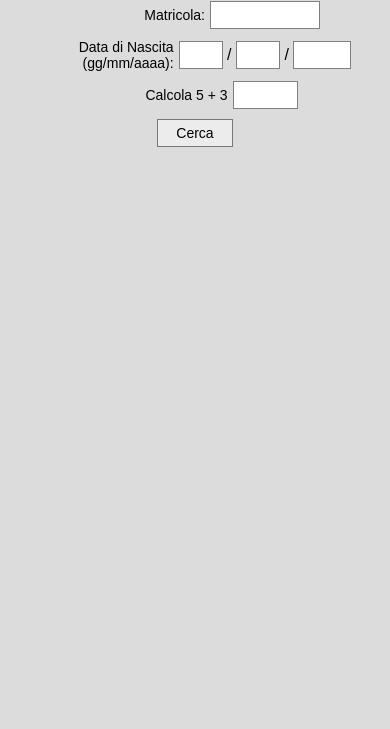
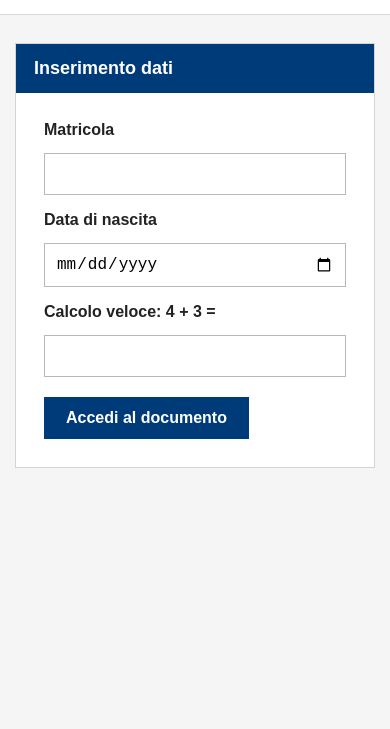
Before and after one commit to atilasarihmaali1994-lang/risultati-cils, a website: page public/index.html in a window 390 px wide. Shown: the part 115-844 px from the top of the page. Drawn offline with Linux system fonts and the light colour scheme.

Commit message:
Update index.html

```diff
--- a/public/index.html
+++ b/public/index.html
@@ -1,189 +1,139 @@
-<!DOCTYPE html>
+<!doctype html>
 <html lang="it">
 <head>
-<meta charset="UTF-8">
-<meta name="viewport" content="width=device-width, initial-scale=1.0">
-
+  <meta charset="utf-8">
+  <meta name="viewport" content="width=device-width, initial-scale=1">
   <title>Università per Stranieri di Siena - Risultati Esami CILS</title>
 
   <style>
-body{
-    margin:0;
-    background:#dcdcdc;
-    font-family:Arial, Helvetica, sans-serif;
-    color:#000;
+    body {
+      margin: 0;
+      background: #f5f5f5;
+      font-family: Arial, Helvetica, sans-serif;
+      color: #222;
     }
 
-.wrapper{
-    width:100%;
-    text-align:center;
-    margin-top:25px;
+    .header {
+      background: #ffffff;
+      border-bottom: 1px solid #d9d9d9;
+      padding: 22px 0;
     }
 
-.small-title{
-    font-size:20px;
-    font-weight:bold;
-    margin-bottom:10px;
+    .container {
+      width: min(980px, calc(100% - 30px));
+      margin: 0 auto;
     }
 
-.big-title{
-    font-size:28px;
-    font-weight:bold;
-    margin-bottom:20px;
+    .title {
+      color: #003b79;
+      font-size: 24px;
+      font-weight: bold;
+      margin: 0;
     }
 
-.line{
-    border-top:1px solid #9a9a9a;
-    margin-bottom:20px;
+    .subtitle {
+      color: #8b0000;
+      font-size: 20px;
+      font-weight: bold;
+      margin-top: 6px;
     }
 
-.form-box{
-    width:520px;
-    margin:auto;
-    text-align:left;
+    .panel {
+      background: #fff;
+      border: 1px solid #d4d4d4;
+      margin-top: 28px;
     }
 
-.row{
-    display:flex;
-    align-items:center;
-    justify-content:center;
-    margin-bottom:8px;
+    .panel-header {
+      background: #003b79;
+      color: white;
+      padding: 14px 18px;
+      font-size: 18px;
+      font-weight: bold;
     }
 
-label{
-    width:210px;
-    text-align:right;
-    margin-right:8px;
-    font-size:16px;
+    .panel-body {
+      padding: 28px;
     }
 
-input{
-    border:1px solid #7f7f7f;
-    height:28px;
-    font-size:16px;
-    padding:3px 5px;
-    box-sizing:border-box;
+    .row {
+      display: grid;
+      grid-template-columns: 220px 1fr;
+      gap: 14px;
+      margin-bottom: 16px;
+      align-items: center;
     }
 
-.matricola{
-    width:120px;
+    label {
+      font-weight: bold;
+      font-size: 16px;
     }
 
-.day{
-    width:55px;
+    input {
+      width: 100%;
+      max-width: 430px;
+      padding: 11px;
+      border: 1px solid #b8b8b8;
+      font-size: 16px;
+      box-sizing: border-box;
     }
 
-.month{
-    width:55px;
+    button {
+      background: #003b79;
+      color: white;
+      border: 0;
+      padding: 12px 22px;
+      cursor: pointer;
+      font-size: 16px;
+      font-weight: bold;
     }
 
-.year{
-    width:70px;
+    button:hover {
+      background: #0052a3;
     }
 
-.math{
-    width:80px;
+    .btn-wrap {
+      margin-left: 234px;
+      margin-top: 20px;
     }
 
-button{
-    border:1px solid #777;
-    background:#ececec;
-    padding:5px 18px;
-    cursor:pointer;
-    font-size:15px;
+    .message {
+      display: none;
+      margin-top: 24px;
+      padding: 18px;
+      background: #edf8ee;
+      border: 1px solid #c2e1c5;
+      color: #1f6b2b;
+      font-size: 16px;
     }
 
-button:hover{
-    background:#dddddd;
+    .message.error {
+      background: #fff0f0;
+      border-color: #e2b2b2;
+      color: #8b0000;
     }
 
-.button-row{
-    text-align:center;
-    margin-top:10px;
+    .download-btn {
+      display: inline-block;
+      margin-top: 14px;
+      text-decoration: none;
+      background: #003b79;
+      color: white;
+      padding: 12px 20px;
+      font-weight: bold;
     }
 
-#message{
-    margin-top:20px;
-    text-align:center;
+    @media (max-width: 700px) {
+      .row {
+        grid-template-columns: 1fr;
       }
 
-.download{
-    display:inline-block;
-    margin-top:12px;
-    padding:8px 16px;
-    background:#ececec;
-    border:1px solid #777;
-    color:black;
-    text-decoration:none;
+      .btn-wrap {
+        margin-left: 0;
       }
 
-/* TELEFONO */
-
-@media(max-width:700px){
-
-    body{
-        overflow-x:hidden;
-    }
-
-    .wrapper{
-        margin-top:18px;
-        padding:0 12px;
-        box-sizing:border-box;
-    }
-
-    .small-title{
-        font-size:18px;
-        text-align:center;
-    }
-
-    .big-title{
-        font-size:22px;
-        text-align:center;
-    }
-
-    .form-box{
-        width:100%;
-        max-width:340px;
-        margin:auto;
-    }
-
-    .row{
-        display:flex;
-        justify-content:center;
-        align-items:center;
-        margin-bottom:10px;
-    }
-
-    label{
-        width:135px;
-        font-size:14px;
-        text-align:right;
-        margin-right:5px;
-    }
-
-    .matricola{
-        width:110px;
-    }
-
-    .day,
-    .month{
-        width:44px;
-    }
-
-    .year{
-        width:58px;
-    }
-
-    .math{
-        width:65px;
-    }
-
-    input{
-        font-size:14px;
-    }
-
-    button{
-        font-size:14px;
+      input {
+        max-width: none;
       }
     }
   </style>
@@ -191,218 +141,99 @@ button:hover{
 
 <body>
 
-<div class="wrapper">
+  <header class="header">
+    <div class="container">
+      <h1 class="title">Università per Stranieri di Siena</h1>
+      <div class="subtitle">Risultati Esami CILS</div>
+    </div>
+  </header>
 
-    <div class="small-title">
-        Università per Stranieri di Siena
+  <main class="container">
+
+    <section class="panel">
+      <div class="panel-header">
+        Inserimento dati
       </div>
 
-    <div class="big-title">
-        Risultati Esami CILS
-    </div>
-
-    <div class="line"></div>
-
-    <div class="form-box">
+      <div class="panel-body">
 
         <form id="form">
 
           <div class="row">
-                <label>Matricola:</label>
-
-                <input
-                    class="matricola"
-                    type="text"
-                    name="matricola"
-                    required>
+            <label for="matricola">Matricola</label>
+            <input id="matricola" name="matricola" required>
           </div>
 
           <div class="row">
-
-                <label>
-                    Data di Nascita (gg/mm/aaaa):
-                </label>
-
-                <input
-                    class="day"
-                    type="number"
-                    id="day"
-                    min="1"
-                    max="31"
-                    required>
-
-                &nbsp;/&nbsp;
-
-                <input
-                    class="month"
-                    type="number"
-                    id="month"
-                    min="1"
-                    max="12"
-                    required>
-
-                &nbsp;/&nbsp;
-
-                <input
-                    class="year"
-                    type="number"
-                    id="year"
-                    required>
+            <label for="dataNascita">Data di nascita</label>
+            <input id="dataNascita" name="dataNascita" type="date" required>
           </div>
 
           <div class="row">
-
-                <label id="mathLabel"></label>
-
-                <input
-                    class="math"
-                    type="number"
-                    id="mathAnswer"
-                    required>
+            <label for="captcha">Calcolo veloce: 4 + 3 =</label>
+            <input id="captcha" name="captcha" required>
           </div>
 
-            <div class="button-row">
+          <div class="btn-wrap">
             <button type="submit">
-                    Cerca
+              Accedi al documento
             </button>
           </div>
 
         </form>
 
-        <div id="message"></div>
+        <div id="message" class="message"></div>
 
       </div>
-</div>
+    </section>
+
+  </main>
 
   <script>
-const form =
-document.getElementById("form");
+    const form = document.getElementById("form");
+    const message = document.getElementById("message");
 
-const message =
-document.getElementById("message");
-
-/* CALCOLO */
-
-const n1 =
-Math.floor(Math.random()*5)+1;
-
-const n2 =
-Math.floor(Math.random()*5)+1;
-
-const result = n1 + n2;
-
-document
-.getElementById("mathLabel")
-.innerText =
-`Calcola ${n1} + ${n2}`;
-
-/* INVIO FORM */
-
-form.addEventListener(
-"submit",
-async (e)=>{
-
+    form.addEventListener("submit", async (e) => {
       e.preventDefault();
 
-const answer =
-parseInt(
-document
-.getElementById(
-"mathAnswer"
-).value
+      message.style.display = "block";
+      message.className = "message";
+      message.innerHTML = "Verifica dati in corso...";
+
+      const payload = Object.fromEntries(
+        new FormData(form).entries()
       );
 
-if(answer !== result){
+      try {
+        const res = await fetch("/api/verifica", {
+          method: "POST",
+          headers: {
+            "Content-Type": "application/json"
+          },
+          body: JSON.stringify(payload)
+        });
 
-message.innerHTML =
-"<span style='color:red'>Calcolo errato.</span>";
+        const data = await res.json();
 
-return;
-}
-
-const day =
-document
-.getElementById("day")
-.value
-.padStart(2,"0");
-
-const month =
-document
-.getElementById("month")
-.value
-.padStart(2,"0");
-
-const year =
-document
-.getElementById("year")
-.value;
-
-const dataNascita =
-`${year}-${month}-${day}`;
-
-const matricola =
-document
-.querySelector(
-"[name=matricola]"
-)
-.value
-.trim();
-
-try{
-
-const res =
-await fetch(
-"/api/verifica",
-{
-method:"POST",
-
-headers:{
-"Content-Type":
-"application/json"
-},
-
-body:JSON.stringify({
-matricola,
-dataNascita
-})
-}
+        if (!res.ok || !data.ok) {
+          throw new Error(
+            data.message || "Dati non validi."
           );
-
-const data =
-await res.json();
-
-if(!data.ok){
-throw new Error();
         }
 
         message.innerHTML = `
-<div>
-
-<b>
-Esame superato
-</b>
-
-<br><br>
-
-<a
-class="download"
+          Accesso completato.<br><br>
+          <a class="download-btn"
              href="${data.downloadUrl}"
              download>
-
              Scarica documento
-
           </a>
-
-</div>
         `;
 
-}catch{
-
-message.innerHTML =
-"<span style='color:red'>Dati non validi.</span>";
-
+      } catch (err) {
+        message.className = "message error";
+        message.innerHTML = err.message;
       }
-
     });
   </script>
 
```
Lines whose indentation alone changed are shown as unchanged.
